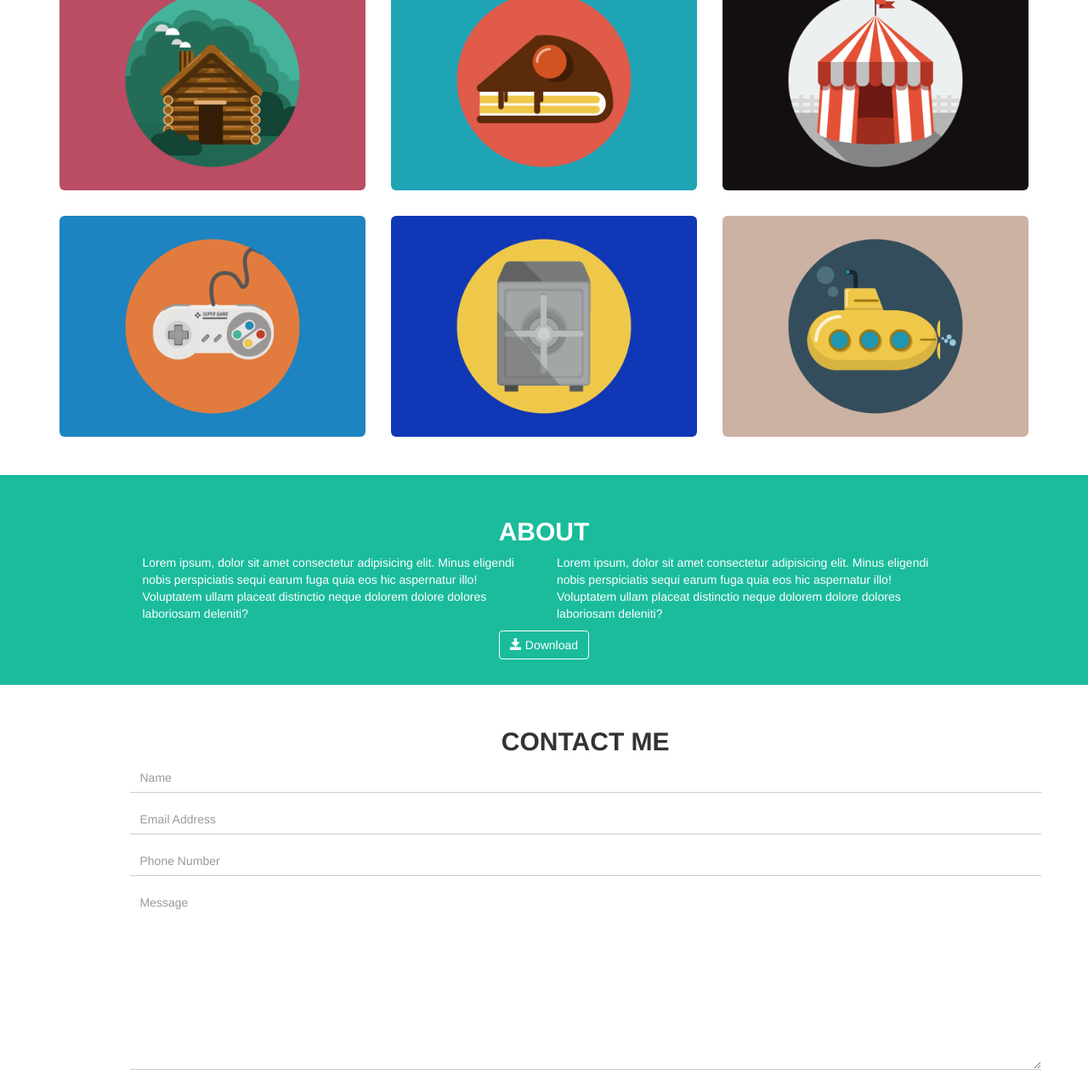
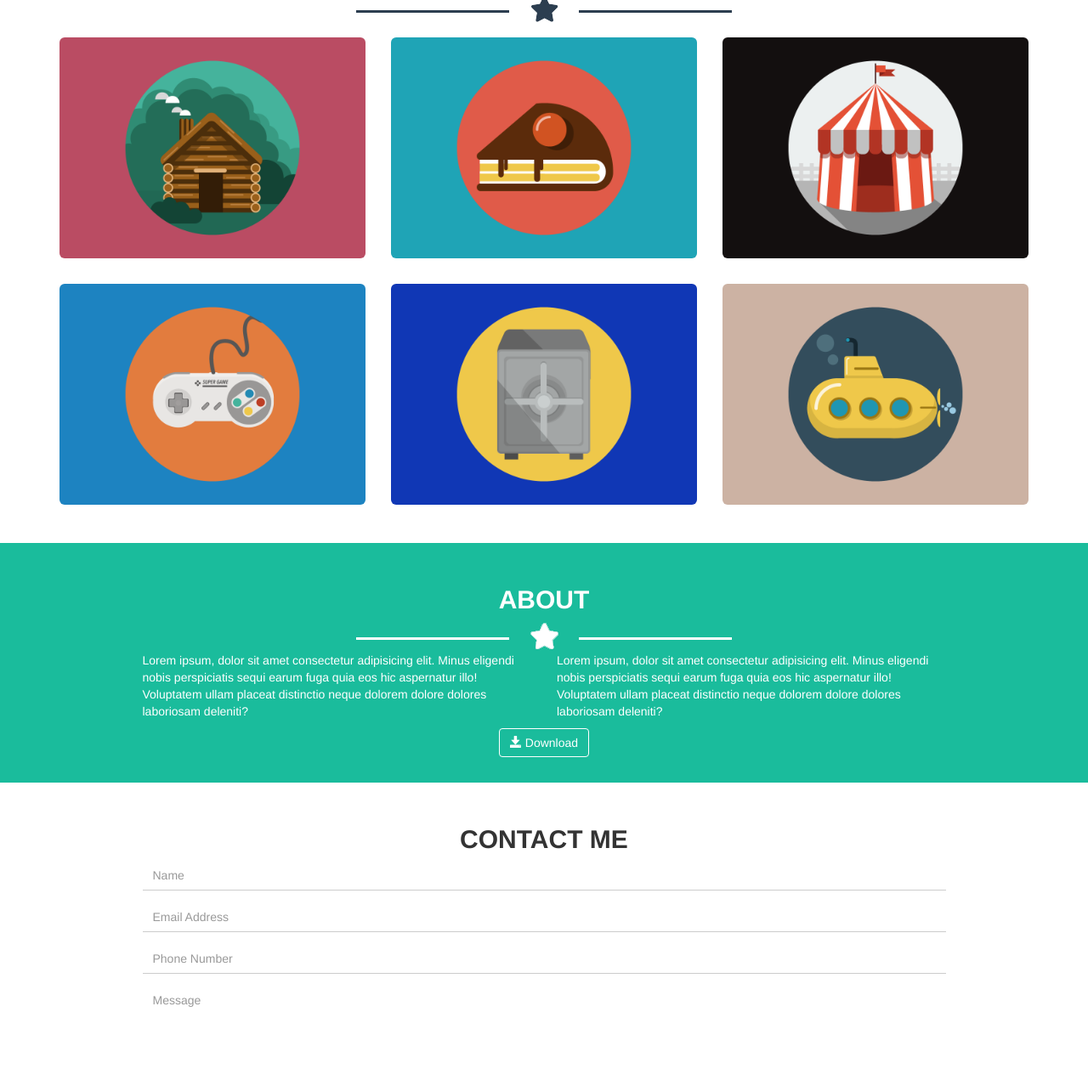
Before and after one commit to Polidora90/html-css-bootstrap-freelancer, a plain HTML site: page index.html in a window 1280 px wide. Shown: the part 622-1893 px from the top of the page at 85% size. Drawn offline with nearby package versions, Linux system fonts and the light colour scheme.

Commit message:
aggiunge dei dettagli

```diff
--- a/index.html
+++ b/index.html
@@ -47,6 +47,9 @@
                         </div>
                         <div class="my-hero-text text-center">
                             <h1><strong>START BOOTSTRAP</strong></h1>
+                            <div class="star-line bg-white"></div>
+                            <img src="img/white.png" class="star-img" alt="star">
+                            <div class="star-line bg-white"></div>
                             <h4>GRAPHIC ARTIST - WEB DESIGNER - ILLUSTRATOR</h4>
                         </div>
                     </div>
@@ -61,6 +64,9 @@
                 <div class="row">
                     <div class="col-sm-10 col-sm-offset-1 text-center">
                         <h2><strong>PORTFOLIO</strong></h2>
+                        <div class="star-line bg-darker"></div>
+                        <img src="img/blue.png" class="star-img" alt="star">
+                        <div class="star-line bg-darker"></div>
                     </div>
                 </div>
 
@@ -106,10 +112,13 @@
                 <div class="row">
                     <div class="col-sm-10 col-sm-offset-1 text-center">
                         <h2><strong>ABOUT</strong></h2>
+                        <div class="star-line bg-white"></div>
+                        <img src="img/white.png" class="star-img" alt="star">
+                        <div class="star-line bg-white"></div>
                     </div>
                 </div>
                 <div class="row">
-                    <div class="col-sm-10 col-sm-offset-1">
+                    <div class="col-xs-8 col-xs-offset-2 col-sm-10 col-sm-offset-1">
                         <div class="row">
                             <div class="col-sm-6"><p>Lorem ipsum, dolor sit amet consectetur adipisicing elit. Minus eligendi nobis perspiciatis sequi earum fuga quia eos hic aspernatur illo! Voluptatem ullam placeat distinctio neque dolorem dolore dolores laboriosam deleniti?</p></div>
                             <div class="col-sm-6"><p>Lorem ipsum, dolor sit amet consectetur adipisicing elit. Minus eligendi nobis perspiciatis sequi earum fuga quia eos hic aspernatur illo! Voluptatem ullam placeat distinctio neque dolorem dolore dolores laboriosam deleniti?</p></div>
@@ -128,7 +137,7 @@
         <section>
             <div class="container">
                 <div class="row">
-                    <div class="col.col-sm-10 col-sm-offset-1">
+                    <div class="col-xs-8 col-xs-offset-2 col-sm-10 col-sm-offset-1">
 
                         <div class="text-container text-center">
                             <h2><strong>CONTACT ME</strong></h2>
@@ -157,7 +166,6 @@
         </section>
     </main>
 
-    <!-- 4 .col-sm-12 -->
     <footer class="text-white">
         <section class="bg-dark">
             <div class="container">
--- a/style.css
+++ b/style.css
@@ -17,6 +17,10 @@ footer {
 
 .bg-dark {
     background-color: #3a546d;
+}
+
+.bg-white {
+    background-color: white;
 }
 
 .text-white {
@@ -84,3 +88,19 @@ footer .fa {
 .footer-link {
     color: #1abc9c;
 }
+
+.star-line {
+    display: inline-block;
+    width: 180px;
+    height: 3px;
+}
+
+.star-img {
+    margin: 0 20px;
+}
+
+@media screen and (max-width: 768px) {
+    .star-line {
+        width: 70px;
+    }
+}
```
Also changed, not shown: img/blue.png (added), img/white.png (added).
